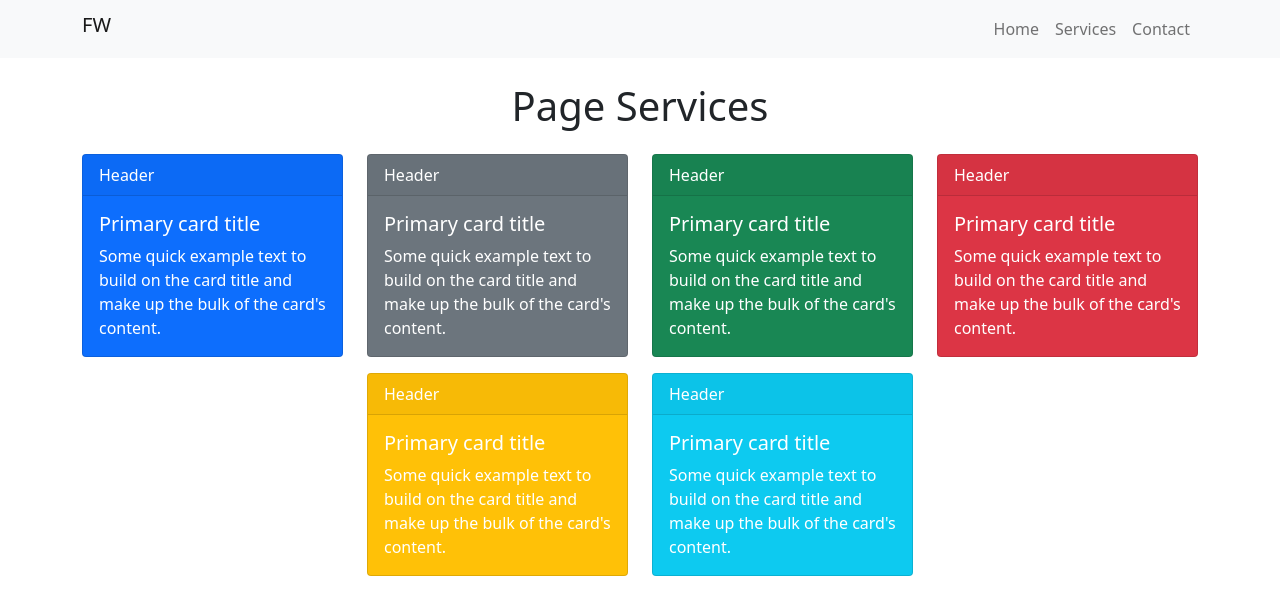
After one commit to evenegas06/intro-frameworks-php, a PHP site: template views/services.php in a window 1280 px wide. The commit adds this page. Shown: the top 615 px of the page. Run offline with PHP 8.4, Linux system fonts and the light colour scheme; the template is opened without the code that fills it, so the values that code supplies are empty.

Commit message:
Desafío clase #9 - página de contacto y servicios

```diff
--- a/views/home.php
+++ b/views/home.php
@@ -1,5 +1,7 @@
-<div class="col-8">
-    <h1>Página Home</h1>
+<div class="col-12 text-center">
+    <h1>Page Home</h1>
+</div>
+<div class="col-6">
     <p>
         Lorem ipsum dolor, sit amet consectetur adipisicing elit. Culpa voluptas earum, nulla ratione consequuntur delectus aliquid, rem inventore quam vitae nemo quisquam tempora non saepe.
     </p>
--- a/views/layout.php
+++ b/views/layout.php
@@ -12,11 +12,16 @@
     <nav class="navbar navbar-expand-lg navbar-light bg-light mb-4">
         <div class="container">
             <a href="/" class="navbar-brand h1">FW</a>
+            <ul class="navbar-nav mr-auto mb-2 mb-lg-0">
+                <li class="nav-item"><a class="nav-link" href="home">Home</a></li>
+                <li class="nav-item"><a class="nav-link" href="services">Services</a></li>
+                <li class="nav-item"><a class="nav-link" href="contact">Contact</a></li>
+            </ul>
         </div>
     </nav>
 
     <div class="container">
-        <div class="row">
+        <div class="row justify-content-center">
             <?php echo $content ?>
         </div>
     </div>
--- /dev/null
+++ b/views/services.php
@@ -0,0 +1,57 @@
+<div class="col-12 text-center mb-3">
+    <h1>Page Services</h1>
+</div>
+<div class="col-3">
+    <div class="card text-white bg-primary mb-3" style="max-width: 18rem;">
+        <div class="card-header">Header</div>
+        <div class="card-body">
+            <h5 class="card-title">Primary card title</h5>
+            <p class="card-text">Some quick example text to build on the card title and make up the bulk of the card's content.</p>
+        </div>
+    </div>
+</div>
+<div class="col-3">
+    <div class="card text-white bg-secondary mb-3" style="max-width: 18rem;">
+        <div class="card-header">Header</div>
+        <div class="card-body">
+            <h5 class="card-title">Primary card title</h5>
+            <p class="card-text">Some quick example text to build on the card title and make up the bulk of the card's content.</p>
+        </div>
+    </div>
+</div>
+<div class="col-3">
+    <div class="card text-white bg-success  mb-3" style="max-width: 18rem;">
+        <div class="card-header">Header</div>
+        <div class="card-body">
+            <h5 class="card-title">Primary card title</h5>
+            <p class="card-text">Some quick example text to build on the card title and make up the bulk of the card's content.</p>
+        </div>
+    </div>
+</div>
+<div class="col-3">
+    <div class="card text-white bg-danger  mb-3" style="max-width: 18rem;">
+        <div class="card-header">Header</div>
+        <div class="card-body">
+            <h5 class="card-title">Primary card title</h5>
+            <p class="card-text">Some quick example text to build on the card title and make up the bulk of the card's content.</p>
+        </div>
+    </div>
+</div>
+<div class="col-3">
+    <div class="card text-white bg-warning  mb-3" style="max-width: 18rem;">
+        <div class="card-header">Header</div>
+        <div class="card-body">
+            <h5 class="card-title">Primary card title</h5>
+            <p class="card-text">Some quick example text to build on the card title and make up the bulk of the card's content.</p>
+        </div>
+    </div>
+</div>
+<div class="col-3">
+    <div class="card text-white bg-info  mb-3" style="max-width: 18rem;">
+        <div class="card-header">Header</div>
+        <div class="card-body">
+            <h5 class="card-title">Primary card title</h5>
+            <p class="card-text">Some quick example text to build on the card title and make up the bulk of the card's content.</p>
+        </div>
+    </div>
+</div>
```
Also changed, not shown: app/Http/Controllers/ContactController.php (added, +16 -0 lines), app/Http/Controllers/ServicesController.php (added, +16 -0 lines), views/contact.php (added, +17 -0 lines).
